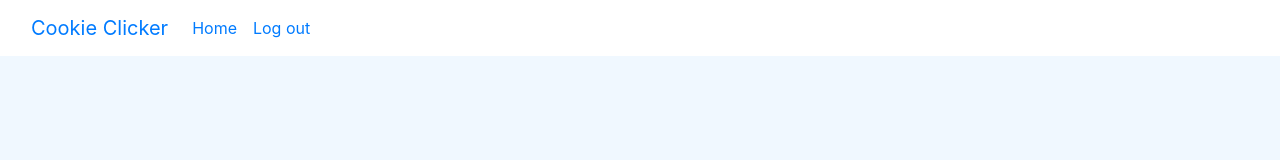
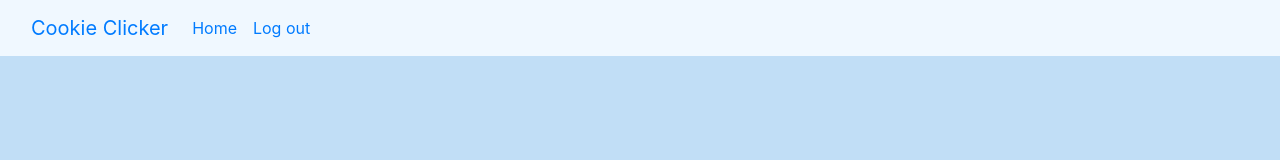
Before and after one commit to LabbyMaple/labbymaple.github.io, a website: page cookieClicker/cookieclicker.html in a window 1280 px wide. Drawn offline with nearby package versions, Linux system fonts and the light colour scheme.

Commit message:
Update cookieclicker.html

```diff
--- a/cookieClicker/cookieclicker.html
+++ b/cookieClicker/cookieclicker.html
@@ -6,8 +6,8 @@
     <meta name="viewport" content="width=device-width, initial-scale=1.0">
     <title>Cookie Clicker</title>
 </head>
-<body style="background-color: aliceblue;">
-    <nav class="navbar navbar-expand-lg bg-body-tertiary" style="background-color: white;">
+<body style="background-color: rgb(193, 222, 246);">
+    <nav class="navbar navbar-expand-lg bg-body-tertiary" style="background-color: aliceblue;">
         <div class="container-fluid">
           <a class="navbar-brand" href="#">Cookie Clicker</a>
           <button class="navbar-toggler" type="button" data-bs-toggle="collapse" data-bs-target="#navbarSupportedContent" aria-controls="navbarSupportedContent" aria-expanded="false" aria-label="Toggle navigation">
@@ -19,7 +19,7 @@
                 <a class="nav-link active" aria-current="page" href="index.html">Home</a>
               </li>
               <li class="nav-item" style="margin-right: auto;">
-                <a class="nav-link" href="rickroll.html">Log out</a>
+                <a class="nav-link" href="index.html">Log out</a>
               </li>
 
 
```
